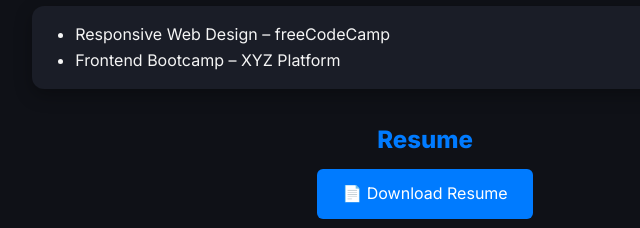
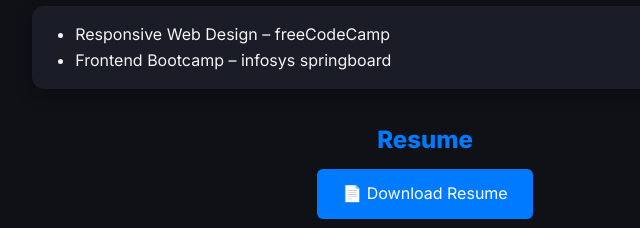
Before and after one commit to Uday17933/Portfolio, a plain HTML site: page index.html in a window 1280 px wide. Shown: the part 1064-1292 px from the top of the page, 215-855 px from the left. Drawn offline with Linux system fonts and the light colour scheme.

Commit message:
index.html

```diff
--- a/index.html
+++ b/index.html
@@ -88,7 +88,7 @@
         <div class="card">
           <ul>
             <li>Responsive Web Design – freeCodeCamp</li>
-            <li>Frontend Bootcamp – XYZ Platform</li>
+            <li>Frontend Bootcamp – infosys springboard</li>
           </ul>
         </div>
       </section>
```
